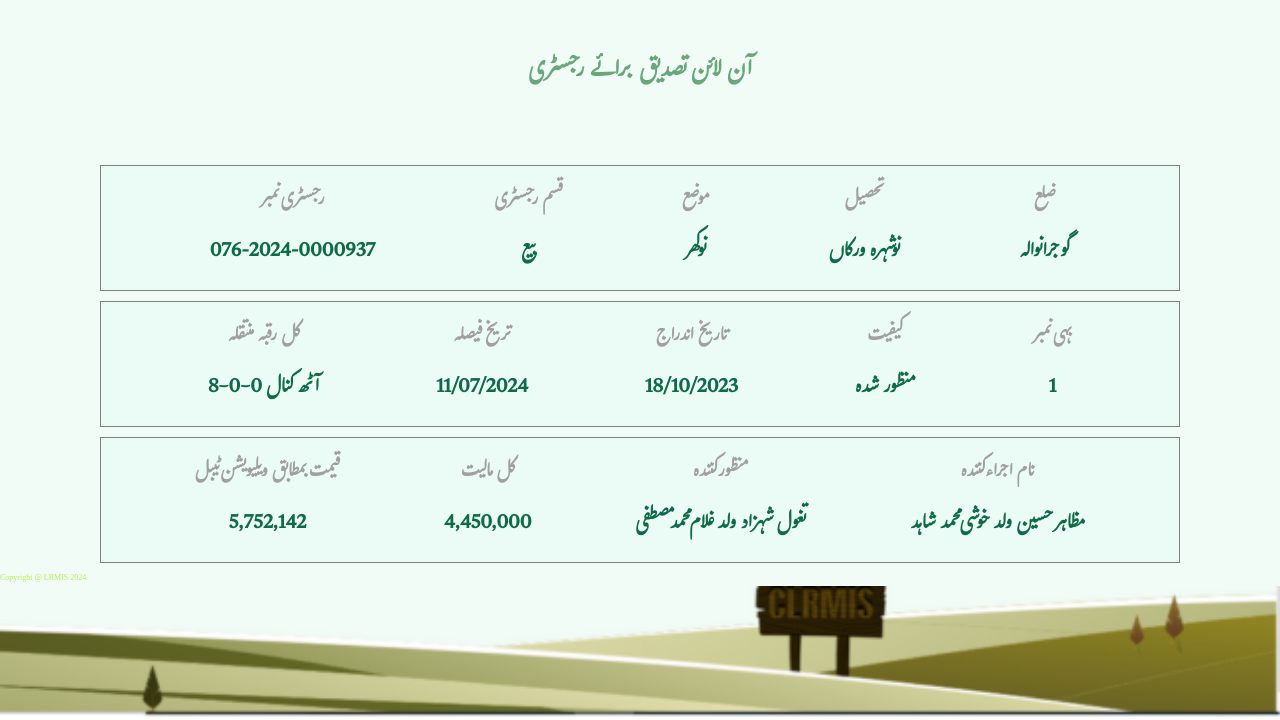
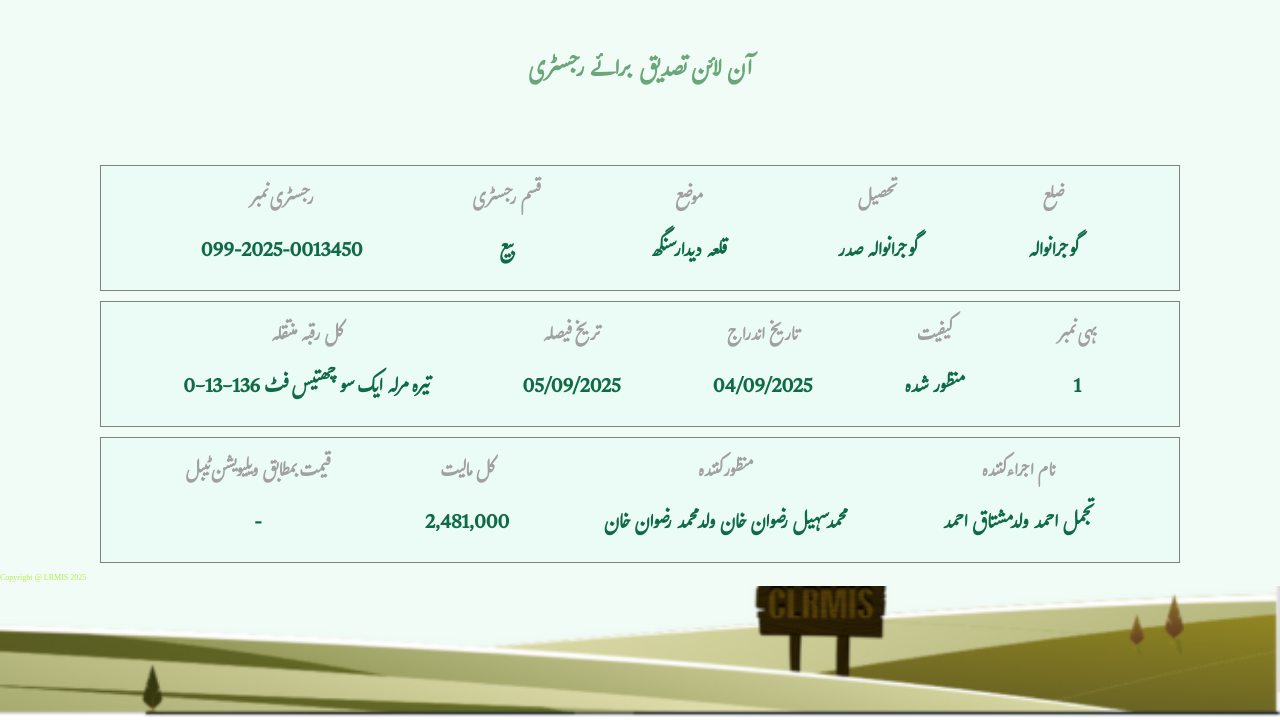
Before and after one commit to punjabzameen/32341, a plain HTML site: page index.html in a window 1280 px wide. Shown: the part 80-800 px from the top of the page. Drawn offline with Linux system fonts and the light colour scheme.

Commit message:
Update index.html

```diff
--- a/index.html
+++ b/index.html
@@ -32,7 +32,7 @@
             <div class="item text1">
                 <h3>رجسٹری نمبر
                 </h3>
-                <p>076-2024-0000937
+                <p>099-2025-0013450
                 </p>
             </div>
             <div class="item text2"><h3>قسم رجسٹری
@@ -42,13 +42,13 @@
             <div class="item text3">
                 <h3>موضع
                 </h3>
-                <p>نوکھر
+                <p>قلعہ دیدار سنگھ
                 </p>
             </div>
             <div class="item text4">
                 <h3>تحصیل
                 </h3>
-                <p>نوشہرہ ورکاں
+                <p>گوجرانوالہ صدر
                 </p>
             </div>
             <div class="item text5">
@@ -63,18 +63,18 @@
             <div class="item text1">
                 <h3>کل رقبہ منتقلہ
                 </h3>
-                <p>8-0-0 آٹھ کنال
+                <p>0-13-136 تیرہ مرلہ ایک سو چھتیس فٹ
                 </p>
             </div>
             <div class="item text2"><h3>تریخ فیصلہ
 
             </h3>
-            <p>11/07/2024
+            <p>05/09/2025
             </p></div>
             <div class="item text3">
                 <h3>تاریخ اندراج
                 </h3>
-                <p>18/10/2023
+                <p>04/09/2025
                 </p>
             </div>
             <div class="item text4">
@@ -95,23 +95,23 @@
             <div class="item text1">
                 <h3>قیمت بمطابق ویلیویشن ٹیبل
                 </h3>
-                <p>5,752,142
+                <p>-
                 </p>
             </div>
             <div class="item text2"><h3>کل مالیت
             </h3>
-            <p>4,450,000
+            <p>2,481,000
             </p></div>
             <div class="item text3">
                 <h3>منظور کنندہ
                 </h3>
-                <p>تغول شہزاد ولد غلام محمد مصطفی
+                <p>محمد سہیل رضوان خان ولد محمد رضوان خان
                 </p>
             </div>
             <div class="item text4">
                 <h3>نام اجراء کنندہ
                 </h3>
-                <p>مظاہر حسین ولد خوشی محمد شاہد
+                <p>تجمل احمد ولد مشتاق احمد
                 </p>
             </div>
 
@@ -120,11 +120,12 @@
     </section>
     <!-- ----------------- Inage section------------------ -->
      <div class="bottom_img">
-        Copyright @ LRMIS 2024
+        Copyright @ LRMIS 2025
 
      </div>
      <!-- <div class="main">
     </div> -->
 
 </body>
+
 </html>
```
